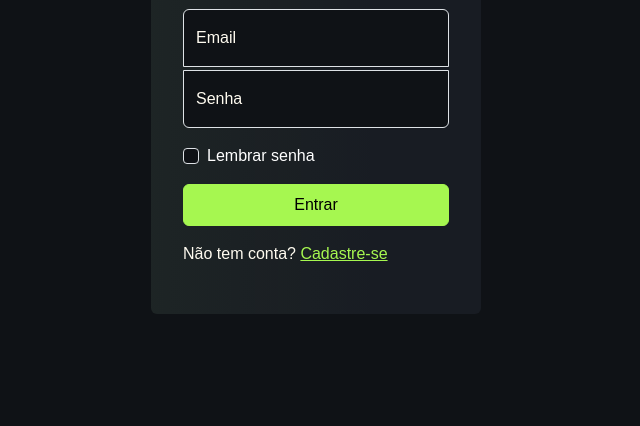
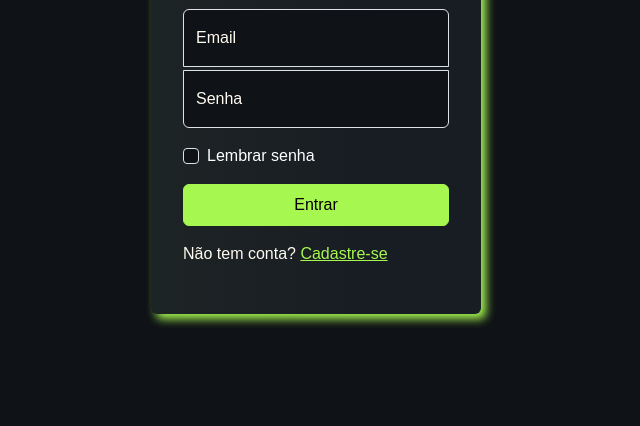
Before and after one commit to ada-tech-ifood/projeto-ada-modulo1, a website: page src/pages/login.html in a window 1280 px wide. Shown: the part 374-800 px from the top of the page, without its empty margins (324-964 px from the left). Drawn offline with nearby package versions, Linux system fonts and the light colour scheme.

Commit message:
adicionando borda brilhante no login

```diff
--- a/src/styles/login.css
+++ b/src/styles/login.css
@@ -7,6 +7,7 @@ body {
   max-width: 330px;
   padding: 2rem;
   background: linear-gradient(90deg, rgba(166, 247, 80, 0.04) 0%, rgba(166, 247, 80, 0) 69.95%), rgb(24, 28, 35);
+  box-shadow: 5px 5px 10px #a6f750;
 }
 
 .form-signin input[type="email"] {
```
